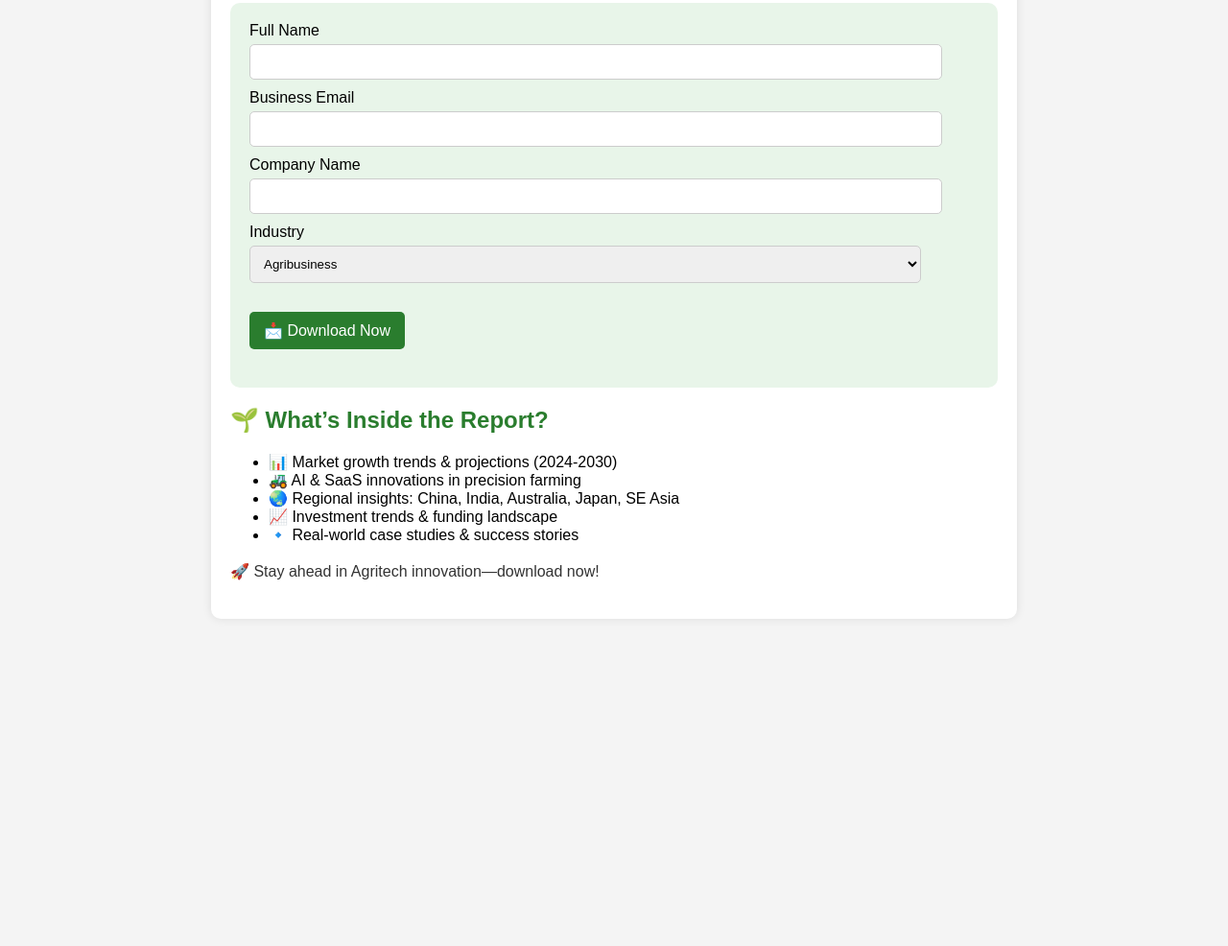
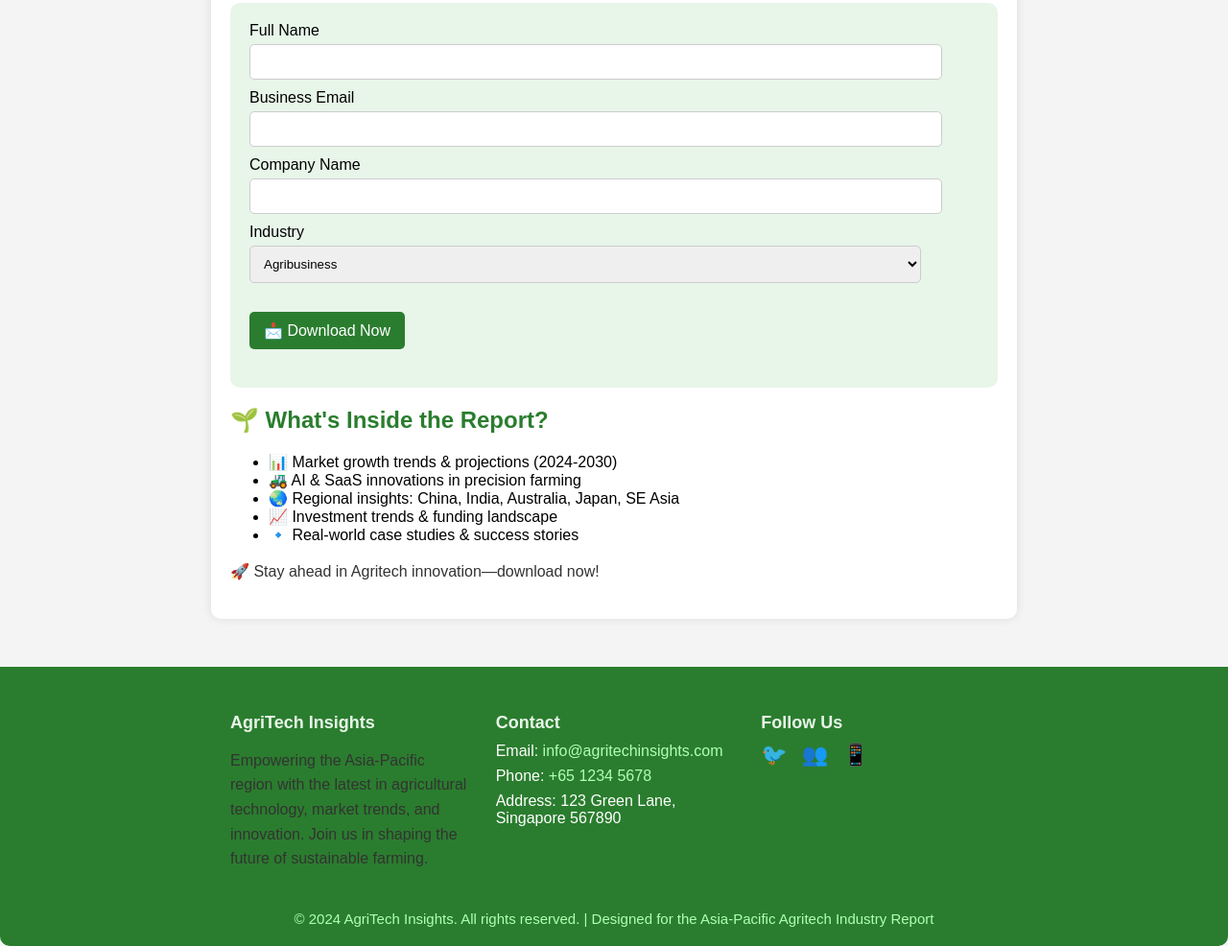
Before and after one commit to zephyr-scripts/agritech-report, a plain HTML site: page index.html in a window 1280 px wide. Shown: the part 620-1606 px from the top of the page at 96% size. Before the commit the page ends 1315 px from the top, so only its background shows below. Drawn offline with Linux system fonts and the light colour scheme.

Commit message:
Added a footer segment

```diff
--- a/index.html
+++ b/index.html
@@ -82,6 +82,68 @@
         label[for="industry"] {
   display: block;
 }
+        .footer {
+            background: #2a7d2e;
+            color: #fff;
+            padding: 30px 20px 20px 20px;
+            border-radius: 0 0 10px 10px;
+            margin-top: 40px;
+            font-size: 16px;
+        }
+        .footer-content {
+            display: flex;
+            flex-wrap: wrap;
+            justify-content: space-between;
+            align-items: flex-start;
+            gap: 30px;
+            max-width: 800px;
+            margin: 0 auto;
+        }
+        .footer-section {
+            flex: 1 1 200px;
+            min-width: 180px;
+        }
+        .footer-section h3 {
+            color: #e8f5e9;
+            margin-bottom: 10px;
+            font-size: 18px;
+        }
+        .footer-section ul {
+            list-style: none;
+            padding: 0;
+            margin: 0;
+        }
+        .footer-section ul li {
+            margin-bottom: 8px;
+        }
+        .footer-section a {
+            color: #b2ffb2;
+            text-decoration: none;
+            transition: color 0.2s;
+        }
+        .footer-section a:hover {
+            color: #fff;
+            text-decoration: underline;
+        }
+        .footer-social {
+            display: flex;
+            gap: 15px;
+            margin-top: 10px;
+        }
+        .footer-social a {
+            color: #fff;
+            font-size: 22px;
+            transition: color 0.2s;
+        }
+        .footer-social a:hover {
+            color: #b2ffb2;
+        }
+        .footer-bottom {
+            text-align: center;
+            margin-top: 25px;
+            color: #b2ffb2;
+            font-size: 15px;
+        }
     </style>
 </head>
 <body>
@@ -122,7 +184,7 @@
             </form>
         </div>
 
-        <h2>🌱 What’s Inside the Report?</h2>
+        <h2>🌱 What's Inside the Report?</h2>
         <ul>
             <li>📊 Market growth trends & projections (2024-2030)</li>
             <li>🚜 AI & SaaS innovations in precision farming</li>
@@ -133,5 +195,32 @@
 
         <p>🚀 Stay ahead in Agritech innovation—download now!</p>
     </div>
+    <footer class="footer">
+        <div class="footer-content">
+            <div class="footer-section">
+                <h3>AgriTech Insights</h3>
+                <p>Empowering the Asia-Pacific region with the latest in agricultural technology, market trends, and innovation. Join us in shaping the future of sustainable farming.</p>
+            </div>
+            <div class="footer-section">
+                <h3>Contact</h3>
+                <ul>
+                    <li>Email: <a href="mailto:info@agritechinsights.com">info@agritechinsights.com</a></li>
+                    <li>Phone: <a href="tel:+6512345678">+65 1234 5678</a></li>
+                    <li>Address: 123 Green Lane, Singapore 567890</li>
+                </ul>
+            </div>
+            <div class="footer-section">
+                <h3>Follow Us</h3>
+                <div class="footer-social">
+                    <a href="https://twitter.com/" target="_blank" aria-label="Twitter"><span style="font-family: Arial;">&#x1F426;</span></a>
+                    <a href="https://linkedin.com/" target="_blank" aria-label="LinkedIn"><span style="font-family: Arial;">&#x1F465;</span></a>
+                    <a href="https://facebook.com/" target="_blank" aria-label="Facebook"><span style="font-family: Arial;">&#x1F4F1;</span></a>
+                </div>
+            </div>
+        </div>
+        <div class="footer-bottom">
+            &copy; 2024 AgriTech Insights. All rights reserved. | Designed for the Asia-Pacific Agritech Industry Report
+        </div>
+    </footer>
 </body>
 </html>
```
Also changed, not shown: styles.css (added).
